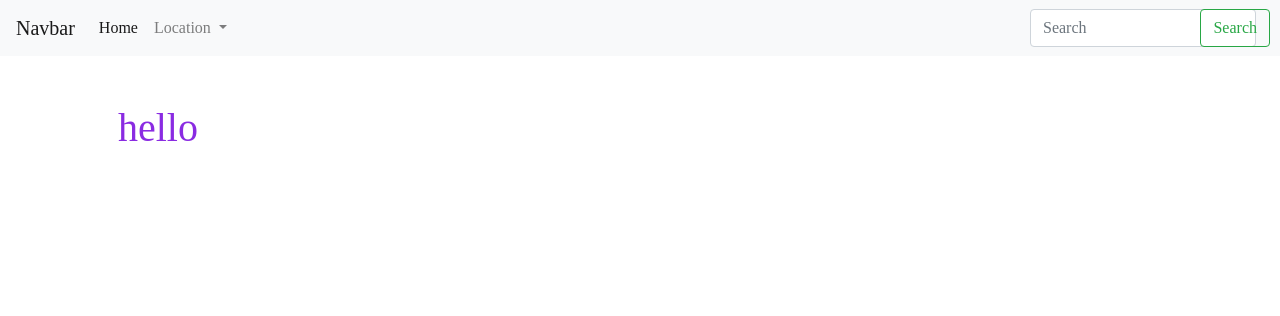
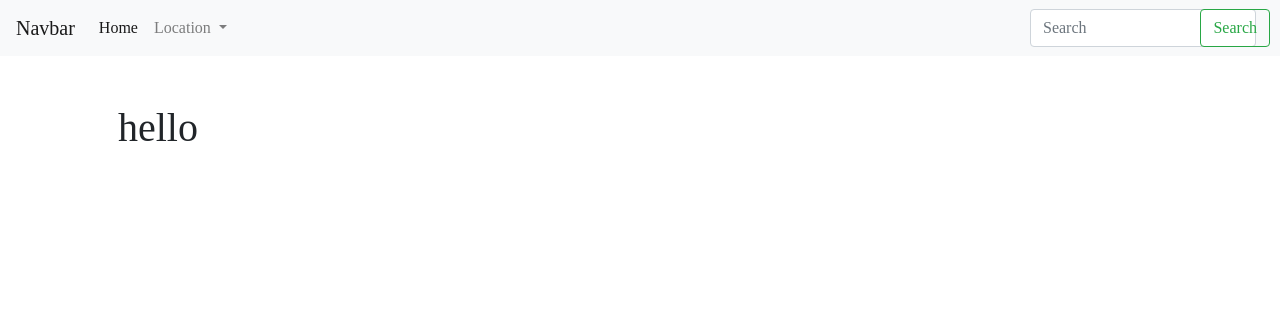
Before and after one commit to JeromeMberia/the_gallery, a Django app: template app_gallery/templates/welcome.html in a window 1280 px wide. Shown: the top 316 px of the page. Run offline with Django 3.2, Linux system fonts and the light colour scheme; the template is opened without the code that fills it, so the values that code supplies are empty; some libraries are stand-ins or nearby versions.

Commit message:
removing color purple in h1

```diff
--- a/static/css/main.css
+++ b/static/css/main.css
@@ -1,6 +1,3 @@
-h1{
-    color: blueviolet;
-}
 body {
     margin: 0;
     font-family: 'Nunito';
```
